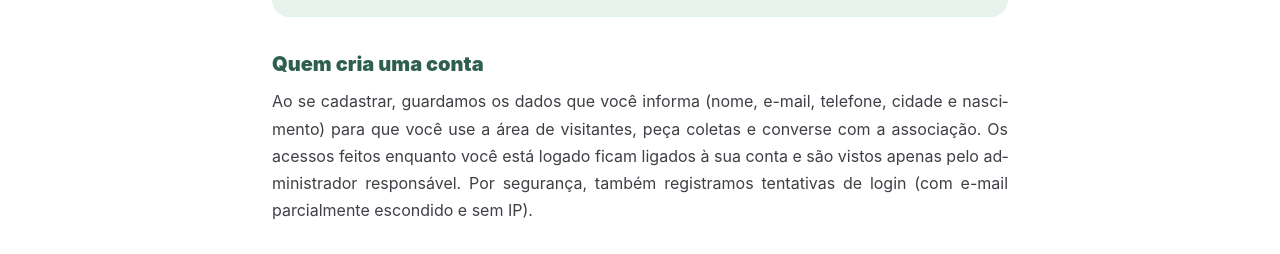
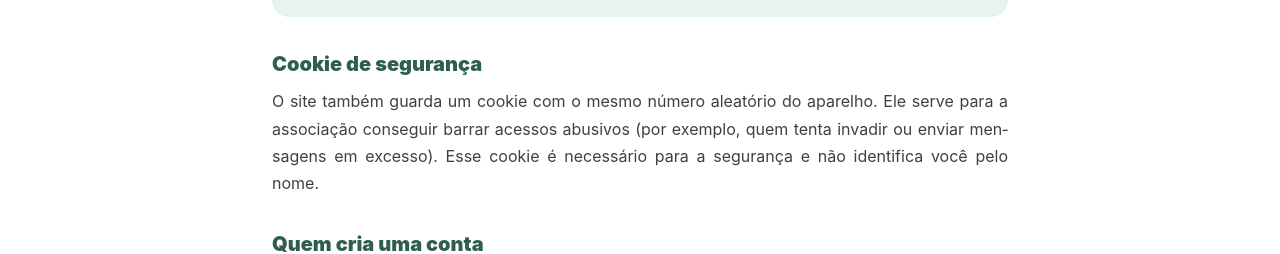
Before and after one commit to joota2500/acmrb-platform, a Next.js app: page /privacidade in a window 1280 px wide. Shown: the part 663-917 px from the top of the page. Built offline with nearby package versions, Linux system fonts and the light colour scheme; no server answers.

Commit message:
Docs e privacidade: explica o cookie de segurança e o bloqueio de aparelhos

```diff
--- a/src/app/privacidade/page.tsx
+++ b/src/app/privacidade/page.tsx
@@ -44,6 +44,13 @@ export default function PrivacidadePage() {
           </p>
           <PreferenciaPrivacidade />
 
+          <h2>Cookie de segurança</h2>
+          <p>
+            O site também guarda um cookie com o mesmo número aleatório do aparelho. Ele serve para a associação
+            conseguir barrar acessos abusivos (por exemplo, quem tenta invadir ou enviar mensagens em excesso). Esse
+            cookie é necessário para a segurança e não identifica você pelo nome.
+          </p>
+
           <h2>Quem cria uma conta</h2>
           <p>
             Ao se cadastrar, guardamos os dados que você informa (nome, e-mail, telefone, cidade e nascimento) para
```
Also changed, not shown: 1 other file (tests, documents, lock files or other folders).
